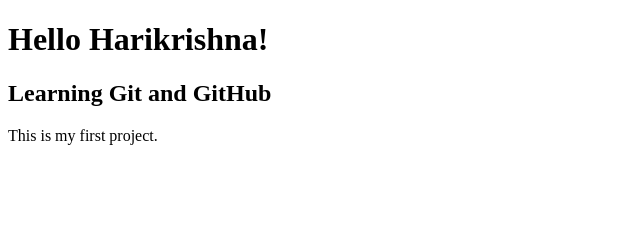
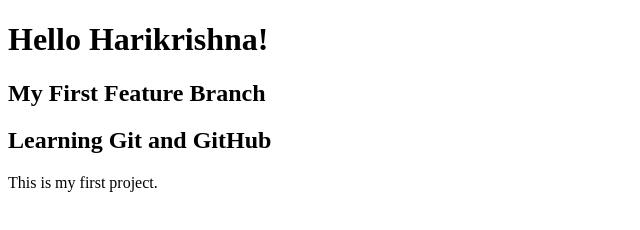
Before and after one commit to Hari4733/MyFirstGitProject, a plain HTML site: page index.html in a window 1280 px wide. Shown: the whole page, without its empty margins (0-640 px from the left). Drawn offline with Linux system fonts and the light colour scheme.

Commit message:
Added feature branch content

```diff
--- a/index.html
+++ b/index.html
@@ -6,6 +6,7 @@
 </head>
 <body>
     <h1>Hello Harikrishna!</h1>
+    <h2>My First Feature Branch</h2>
     <h2>Learning Git and GitHub</h2>
     <p>This is my first project.</p>
 </body>
```
